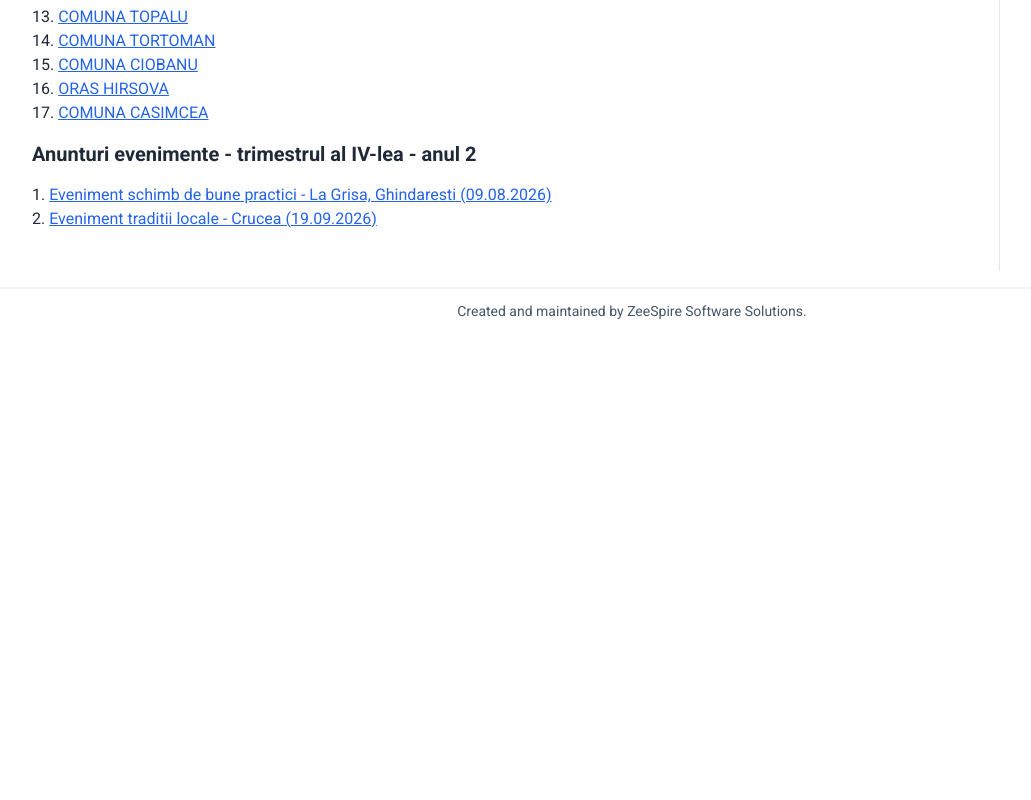
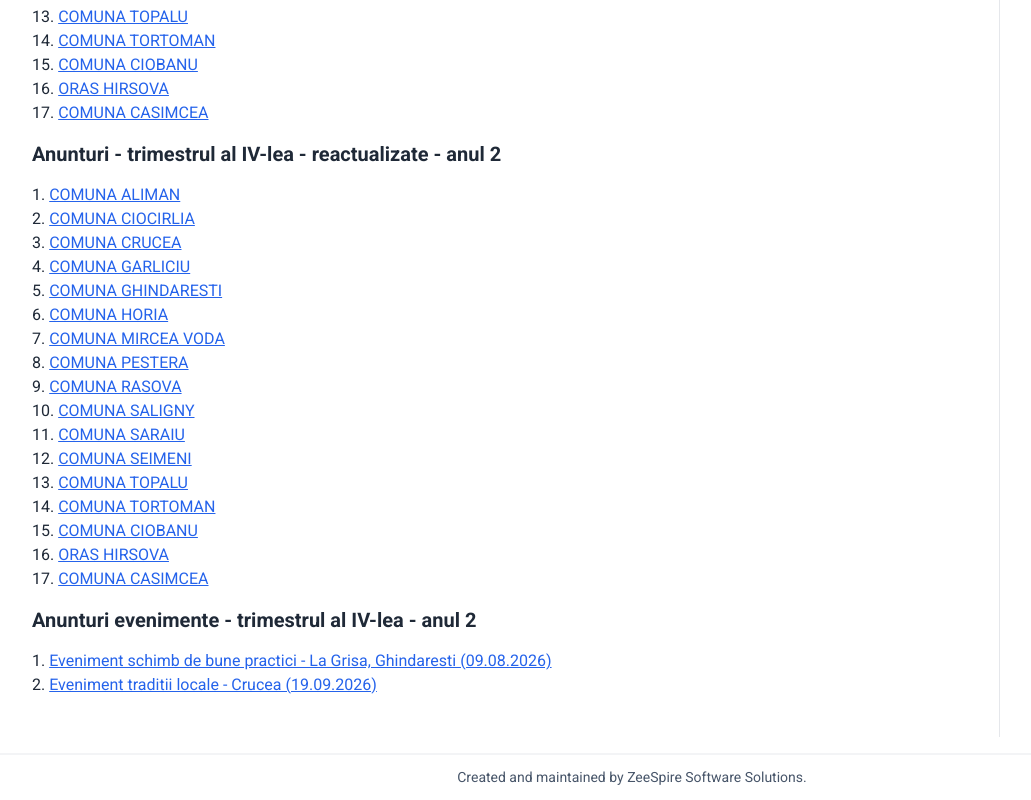
Before and after one commit to ZeeSpire/gal-site, a plain HTML site: page media/actiuni-animare/index.html in a window 1280 px wide. Shown: the part 4613-5413 px from the top of the page, without its empty margins (8-1039 px from the left). Before the commit the page ends 4947 px from the top, so only its background shows below. Drawn offline with Linux system fonts and the light colour scheme.

Commit message:
Add revised an 2 trim 4 animation announcements to Actiuni animare
Co-Authored-By: Claude Opus 5.5 <noreply@anthropic.com>
Claude-Session: https://claude.ai/code/session_011ipvuB7LV9AMQTHzDwSTR8

```diff
--- a/media/actiuni-animare/index.html
+++ b/media/actiuni-animare/index.html
@@ -273,6 +273,26 @@
   <li>16. <a class="link" href="../../media/actiuni-animare/anunturi-an-2-trim-4/anunt-harsova.docx">ORAS HIRSOVA</a></li>
   <li>17. <a class="link" href="../../media/actiuni-animare/anunturi-an-2-trim-4/anunt-casimcea.docx">COMUNA CASIMCEA</a></li>
 </ul>
+<h2>Anunturi - trimestrul al IV-lea - reactualizate - anul 2</h2>
+<ul class="list-none">
+  <li>1. <a class="link" href="../../media/actiuni-animare/anunturi-an-2-trim-4-reactualizat/anunt-aliman.docx">COMUNA ALIMAN</a></li>
+  <li>2. <a class="link" href="../../media/actiuni-animare/anunturi-an-2-trim-4-reactualizat/anunt-ciocirlia.docx">COMUNA CIOCIRLIA</a></li>
+  <li>3. <a class="link" href="../../media/actiuni-animare/anunturi-an-2-trim-4-reactualizat/anunt-crucea.docx">COMUNA CRUCEA</a></li>
+  <li>4. <a class="link" href="../../media/actiuni-animare/anunturi-an-2-trim-4-reactualizat/anunt-garliciu.docx">COMUNA GARLICIU</a></li>
+  <li>5. <a class="link" href="../../media/actiuni-animare/anunturi-an-2-trim-4-reactualizat/anunt-ghindaresti.docx">COMUNA GHINDARESTI</a></li>
+  <li>6. <a class="link" href="../../media/actiuni-animare/anunturi-an-2-trim-4-reactualizat/anunt-horia.docx">COMUNA HORIA</a></li>
+  <li>7. <a class="link" href="../../media/actiuni-animare/anunturi-an-2-trim-4-reactualizat/anunt-mircea-voda.docx">COMUNA MIRCEA VODA</a></li>
+  <li>8. <a class="link" href="../../media/actiuni-animare/anunturi-an-2-trim-4-reactualizat/anunt-pestera.docx">COMUNA PESTERA</a></li>
+  <li>9. <a class="link" href="../../media/actiuni-animare/anunturi-an-2-trim-4-reactualizat/anunt-rasova.docx">COMUNA RASOVA</a></li>
+  <li>10. <a class="link" href="../../media/actiuni-animare/anunturi-an-2-trim-4-reactualizat/anunt-saligny.docx">COMUNA SALIGNY</a></li>
+  <li>11. <a class="link" href="../../media/actiuni-animare/anunturi-an-2-trim-4-reactualizat/anunt-saraiu.docx">COMUNA SARAIU</a></li>
+  <li>12. <a class="link" href="../../media/actiuni-animare/anunturi-an-2-trim-4-reactualizat/anunt-seimeni.docx">COMUNA SEIMENI</a></li>
+  <li>13. <a class="link" href="../../media/actiuni-animare/anunturi-an-2-trim-4-reactualizat/anunt-topalu.docx">COMUNA TOPALU</a></li>
+  <li>14. <a class="link" href="../../media/actiuni-animare/anunturi-an-2-trim-4-reactualizat/anunt-tortoman.docx">COMUNA TORTOMAN</a></li>
+  <li>15. <a class="link" href="../../media/actiuni-animare/anunturi-an-2-trim-4-reactualizat/anunt-ciobanu.docx">COMUNA CIOBANU</a></li>
+  <li>16. <a class="link" href="../../media/actiuni-animare/anunturi-an-2-trim-4-reactualizat/anunt-harsova.docx">ORAS HIRSOVA</a></li>
+  <li>17. <a class="link" href="../../media/actiuni-animare/anunturi-an-2-trim-4-reactualizat/anunt-casimcea.docx">COMUNA CASIMCEA</a></li>
+</ul>
 <h2>Anunturi evenimente - trimestrul al IV-lea - anul 2</h2>
 <ul class="list-none">
   <li>1. <a class="link" href="../../media/actiuni-animare/anunturi-an-2-trim-4/anunt-eveniment-la-grisa.pdf">Eveniment schimb de bune practici - La Grisa, Ghindaresti (09.08.2026)</a></li>
```
Also changed, not shown: 17 other files.
